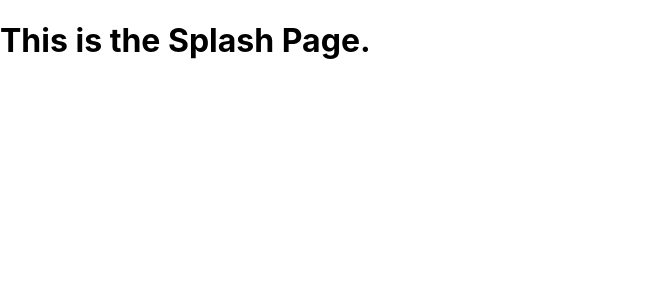
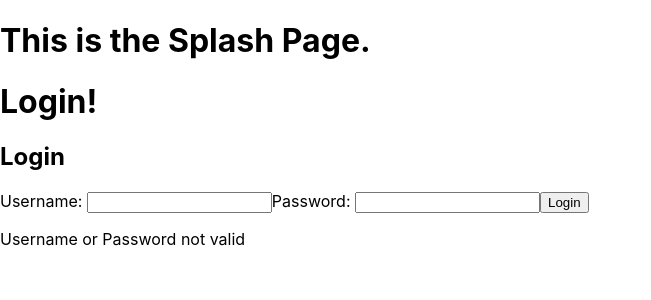
Before and after one commit to Lambda-Secret-Family-Recipes-5/client, a React (Create React App) app: page /login in a window 1280 px wide. Shown: the top 300 px of the page, without its empty margins (0-651 px from the left). Built offline with nearby package versions, Linux system fonts and the light colour scheme.

Commit message:
Login, AddRecipe, PrivateRoute and axiosWithAuth Components Built

```diff
--- a/src/components/Login.js
+++ b/src/components/Login.js
@@ -1,9 +1,76 @@
-import React from 'react'
+import axios from "axios";
+import React, {useState } from "react";
+import { useHistory } from 'react-router-dom';
 
-export default function Login() {
+  const credentials={
+    username: "",
+    password: ""
+  }
+const Login = () => {
+  const { push } = useHistory();
+
+  const [userLogin, setUserLogin] = useState(credentials)
+
+  const handleChange = e => {
+    setUserLogin({
+      userLogin: {
+        ...userLogin,
+        [e.target.name]: e.target.value
+      }
+    });
+  };
+
+  const login = e => {
+    e.preventDefault();
+
+      axios.post('', userLogin)
+        .then(res=>{
+        localStorage.setItem("token", res.data.payload);
+          push('/dashboard');
+        })
+          .catch(err=>{
+        console.log(err);
+      });
+      // if (userLogin.username === "" || userLogin.password  === "") {
+      //   return "Username or Password not valid"
+      //  }
+    };
+
+  const error = ((userLogin.username === "") || (userLogin.password === "")) &&  "Username or Password not valid"
+
   return (
-    <div className='login'>
+    <div>
+      <h1>Login!</h1>
+      <div data-testid="loginForm" className="login">
+        <h2>Login</h2>
 
+        <form onSubmit={login}>
+          <label>Username:  </label>
+          <input
+            type="text"
+            name="username"
+            data-testid="username"
+            value={userLogin.username}
+            onChange={handleChange}
+          />
+
+          <label>Password: </label>
+          <input
+            type="password"
+            name="password"
+            data-testid="password"
+            value={userLogin.password}
+            onChange={handleChange}
+          />
+
+          <button>Login</button>
+        </form>
+
+      </div>
+
+      <p data-testid="errorMessage" className="error">{error}</p>
     </div>
-  )
-}
+  );
+};
+
+export default Login;
```
Also changed, not shown: src/components/AddRecipe.js (+90 -0 lines), src/utils/PrivateRoute.js (+15 -0 lines), src/utils/axiosWithAuth.js (+12 -0 lines).
